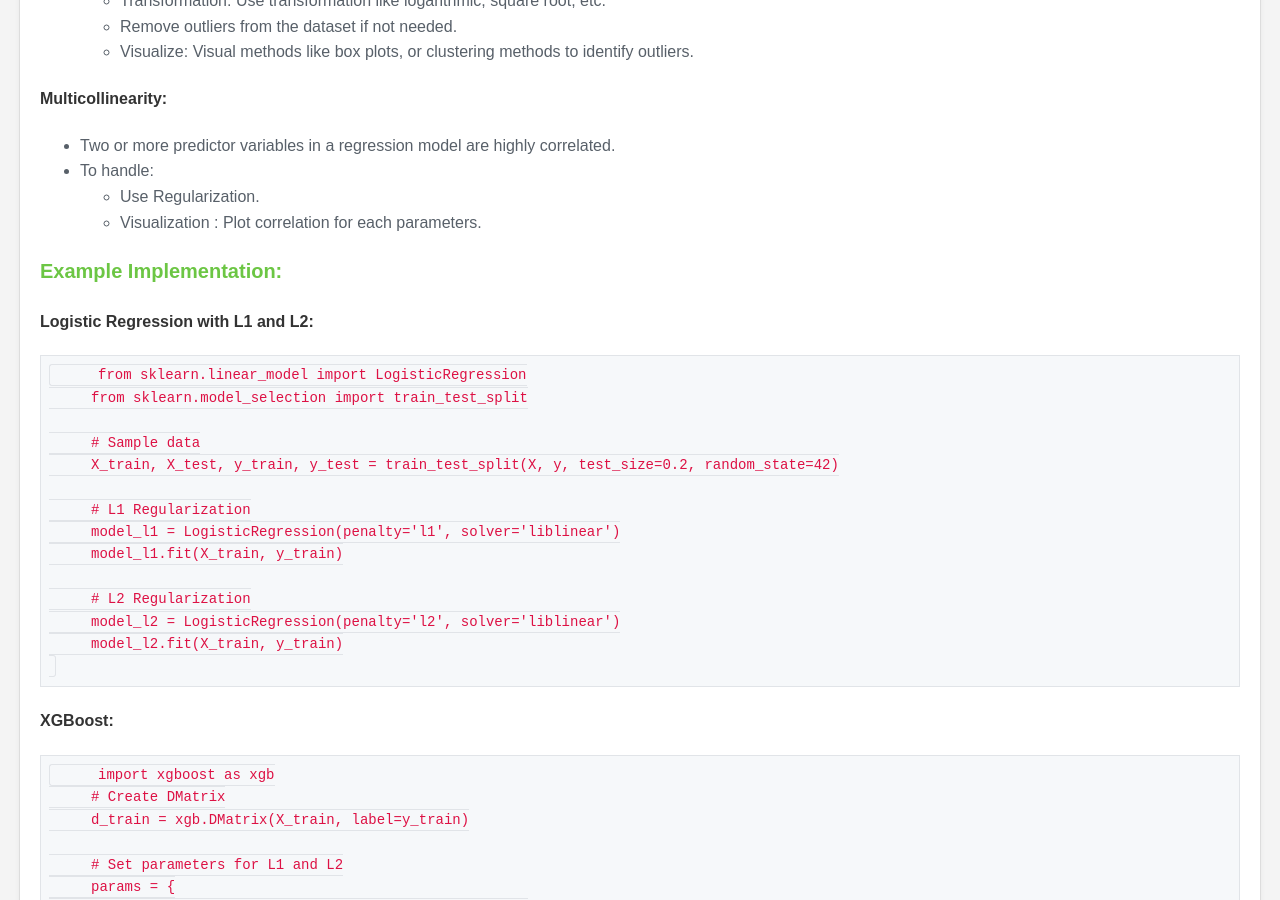
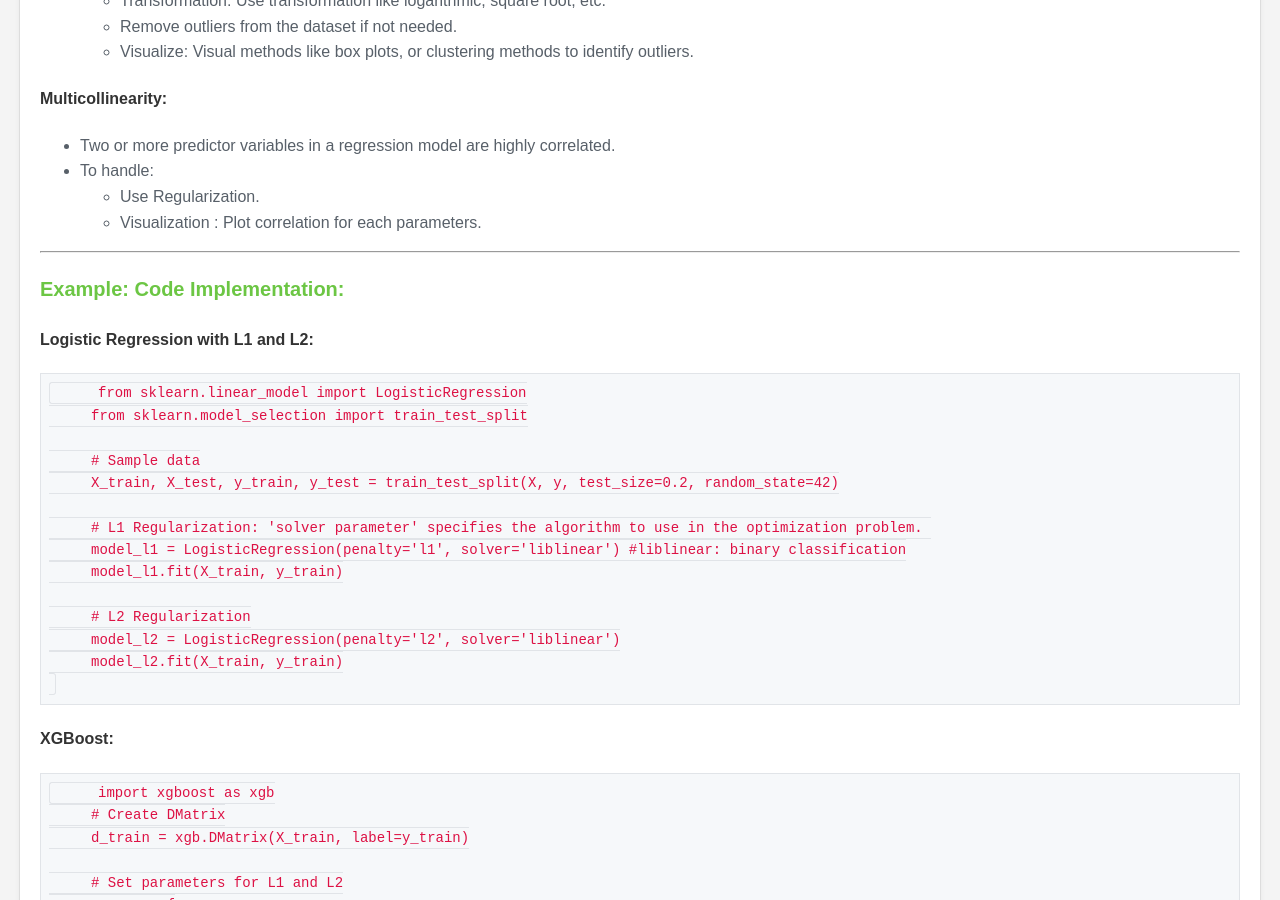
Before and after one commit to 05satyam/05satyam.github.io, a Jekyll site: the page built from _posts/2024-04-27-ml-regularization.md, in a window 1280 px wide and 900 px high, scrolled down 2425 px. Built offline with Jekyll 4.4.1, drawn with Linux system fonts in a browser that asks for light colours; our own code applies the rules of GitHub Pages for plain Markdown files.

Commit message:
learning regularization

````diff
--- a/_posts/2024-04-27-ml-regularization.md
+++ b/_posts/2024-04-27-ml-regularization.md
@@ -58,9 +58,9 @@ categories: DeepLearning
 ### Elastic Net regularization:
  - Combination of both L1 and L2 regularization.
  - For example:
-    ```python
-         L = L0 + λ∑∣wi∣ +  (1-λ)∑w<sub>i</sub><sup>2</sup>
-    ```
+ ```python
+     L = L0 + λ∑∣wi∣ +  (1-λ)∑w<sub>i</sub><sup>2</sup>
+ ```
  - Usage:
      - It is a good choice when you have correlated features and you want to balance the feature selection and overfitting prevention or not sure which one to use among L1 and L2 initially.
 
@@ -80,7 +80,6 @@ categories: DeepLearning
      - In LightGBM, Xgboost set : early_stopping_rounds
      - In LLM, setup `Early Stopping Callback Function`
 
-
 #### Outliers:
  - Data points that deviate significantly from other observations.
  - Outliers can skew and mislead the training process.
@@ -95,8 +94,9 @@ categories: DeepLearning
      - Use Regularization.
      - Visualization : Plot correlation for each parameters.
 
+---
 
-### Example Implementation:
+### Example: Code Implementation:
 
 #### Logistic Regression with L1 and L2:
  ```python
@@ -106,8 +106,8 @@ categories: DeepLearning
      # Sample data
      X_train, X_test, y_train, y_test = train_test_split(X, y, test_size=0.2, random_state=42)
 
-     # L1 Regularization
-     model_l1 = LogisticRegression(penalty='l1', solver='liblinear')
+     # L1 Regularization: 'solver parameter' specifies the algorithm to use in the optimization problem.
+     model_l1 = LogisticRegression(penalty='l1', solver='liblinear') #liblinear: binary classification
      model_l1.fit(X_train, y_train)
 
      # L2 Regularization
````
